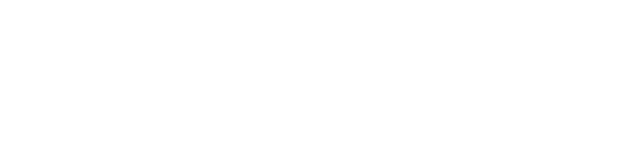
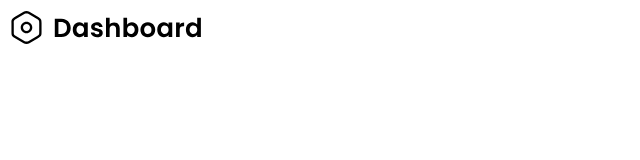
Before and after one commit to Dasha2312/CRM_Dashboard_Customers, a plain HTML site: page index.html in a window 1280 px wide. Shown: the whole page, without its empty margins (0-640 px from the left). Drawn offline with Linux system fonts and the light colour scheme.

Commit message:
added images

```diff
--- a/index.html
+++ b/index.html
@@ -8,7 +8,23 @@
 <body>
   <div class="app">
     <div class="app__content">
-      <div class="sidebar"></div>
+      <div class="sidebar">
+        <div class="sidebar__inner">
+          <div class="sidebar__top">
+            <div class="sidebar__header">
+              <img src="img/Logo.svg" alt="">
+            </div>
+            <div class="sidebar__menu">
+              <a href="#" class="sidebar__mneu-link">
+                <div class="sidebar__menu-link-inner">
+
+                </div>
+              </a>
+            </div>
+          </div>
+          <div class="sidebar__bottom"></div>
+        </div>
+      </div>
       <div class="main"></div>
     </div>
   </div>
```
Also changed, not shown: img/Logo.svg (added), img/avatar.png (added), img/icons/Customers.svg (added), img/icons/Dashboard.svg (added), img/icons/Help.svg (added), img/icons/Income.svg (added), img/icons/Product.svg (added), img/icons/Promote.svg (added), img/icons/chevron-right.svg (added), 1 other file.
